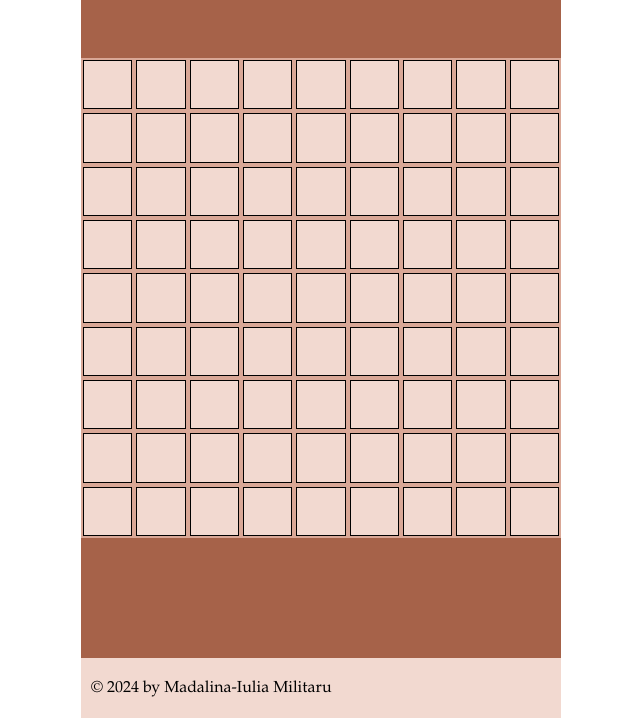
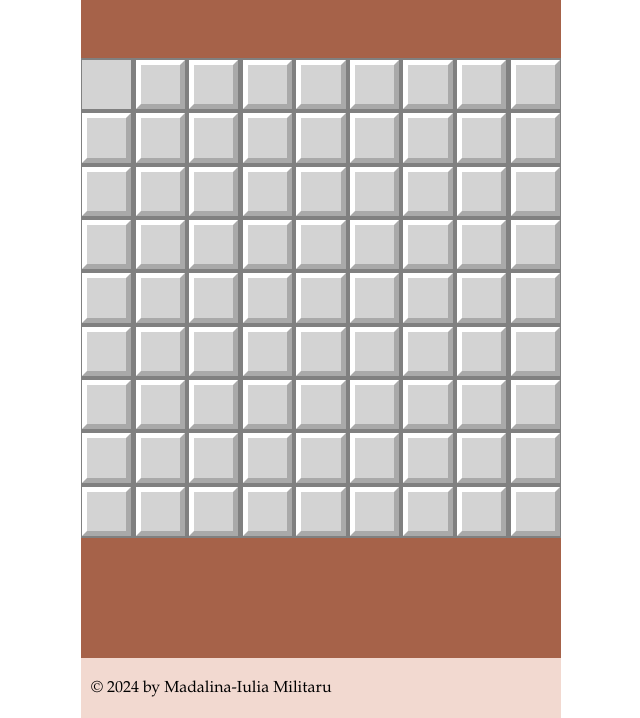
Before and after one commit to madalina2696/hse-it-minesweeper, a plain HTML site: page index.html in a window 1280 px wide. Shown: the part 122-840 px from the top of the page, without its empty margins (319-959 px from the left). Drawn offline with Linux system fonts and the light colour scheme.

Commit message:
cell colors

```diff
--- a/index.html
+++ b/index.html
@@ -23,86 +23,86 @@
       <div id="playfield">
         <!-- .cell*81 -->
         <div class="cell"></div>
-        <div class="cell"></div>
-        <div class="cell"></div>
-        <div class="cell"></div>
-        <div class="cell"></div>
-        <div class="cell"></div>
-        <div class="cell"></div>
-        <div class="cell"></div>
-        <div class="cell"></div>
-        <div class="cell"></div>
-        <div class="cell"></div>
-        <div class="cell"></div>
-        <div class="cell"></div>
-        <div class="cell"></div>
-        <div class="cell"></div>
-        <div class="cell"></div>
-        <div class="cell"></div>
-        <div class="cell"></div>
-        <div class="cell"></div>
-        <div class="cell"></div>
-        <div class="cell"></div>
-        <div class="cell"></div>
-        <div class="cell"></div>
-        <div class="cell"></div>
-        <div class="cell"></div>
-        <div class="cell"></div>
-        <div class="cell"></div>
-        <div class="cell"></div>
-        <div class="cell"></div>
-        <div class="cell"></div>
-        <div class="cell"></div>
-        <div class="cell"></div>
-        <div class="cell"></div>
-        <div class="cell"></div>
-        <div class="cell"></div>
-        <div class="cell"></div>
-        <div class="cell"></div>
-        <div class="cell"></div>
-        <div class="cell"></div>
-        <div class="cell"></div>
-        <div class="cell"></div>
-        <div class="cell"></div>
-        <div class="cell"></div>
-        <div class="cell"></div>
-        <div class="cell"></div>
-        <div class="cell"></div>
-        <div class="cell"></div>
-        <div class="cell"></div>
-        <div class="cell"></div>
-        <div class="cell"></div>
-        <div class="cell"></div>
-        <div class="cell"></div>
-        <div class="cell"></div>
-        <div class="cell"></div>
-        <div class="cell"></div>
-        <div class="cell"></div>
-        <div class="cell"></div>
-        <div class="cell"></div>
-        <div class="cell"></div>
-        <div class="cell"></div>
-        <div class="cell"></div>
-        <div class="cell"></div>
-        <div class="cell"></div>
-        <div class="cell"></div>
-        <div class="cell"></div>
-        <div class="cell"></div>
-        <div class="cell"></div>
-        <div class="cell"></div>
-        <div class="cell"></div>
-        <div class="cell"></div>
-        <div class="cell"></div>
-        <div class="cell"></div>
-        <div class="cell"></div>
-        <div class="cell"></div>
-        <div class="cell"></div>
-        <div class="cell"></div>
-        <div class="cell"></div>
-        <div class="cell"></div>
-        <div class="cell"></div>
-        <div class="cell"></div>
-        <div class="cell"></div>
+        <div class="cell covered"></div>
+        <div class="cell covered"></div>
+        <div class="cell covered"></div>
+        <div class="cell covered"></div>
+        <div class="cell covered"></div>
+        <div class="cell covered"></div>
+        <div class="cell covered"></div>
+        <div class="cell covered"></div>
+        <div class="cell covered"></div>
+        <div class="cell covered"></div>
+        <div class="cell covered"></div>
+        <div class="cell covered"></div>
+        <div class="cell covered"></div>
+        <div class="cell covered"></div>
+        <div class="cell covered"></div>
+        <div class="cell covered"></div>
+        <div class="cell covered"></div>
+        <div class="cell covered"></div>
+        <div class="cell covered"></div>
+        <div class="cell covered"></div>
+        <div class="cell covered"></div>
+        <div class="cell covered"></div>
+        <div class="cell covered"></div>
+        <div class="cell covered"></div>
+        <div class="cell covered"></div>
+        <div class="cell covered"></div>
+        <div class="cell covered"></div>
+        <div class="cell covered"></div>
+        <div class="cell covered"></div>
+        <div class="cell covered"></div>
+        <div class="cell covered"></div>
+        <div class="cell covered"></div>
+        <div class="cell covered"></div>
+        <div class="cell covered"></div>
+        <div class="cell covered"></div>
+        <div class="cell covered"></div>
+        <div class="cell covered"></div>
+        <div class="cell covered"></div>
+        <div class="cell covered"></div>
+        <div class="cell covered"></div>
+        <div class="cell covered"></div>
+        <div class="cell covered"></div>
+        <div class="cell covered"></div>
+        <div class="cell covered"></div>
+        <div class="cell covered"></div>
+        <div class="cell covered"></div>
+        <div class="cell covered"></div>
+        <div class="cell covered"></div>
+        <div class="cell covered"></div>
+        <div class="cell covered"></div>
+        <div class="cell covered"></div>
+        <div class="cell covered"></div>
+        <div class="cell covered"></div>
+        <div class="cell covered"></div>
+        <div class="cell covered"></div>
+        <div class="cell covered"></div>
+        <div class="cell covered"></div>
+        <div class="cell covered"></div>
+        <div class="cell covered"></div>
+        <div class="cell covered"></div>
+        <div class="cell covered"></div>
+        <div class="cell covered"></div>
+        <div class="cell covered"></div>
+        <div class="cell covered"></div>
+        <div class="cell covered"></div>
+        <div class="cell covered"></div>
+        <div class="cell covered"></div>
+        <div class="cell covered"></div>
+        <div class="cell covered"></div>
+        <div class="cell covered"></div>
+        <div class="cell covered"></div>
+        <div class="cell covered"></div>
+        <div class="cell covered"></div>
+        <div class="cell covered"></div>
+        <div class="cell covered"></div>
+        <div class="cell covered"></div>
+        <div class="cell covered"></div>
+        <div class="cell covered"></div>
+        <div class="cell covered"></div>
+        <div class="cell covered"></div>
       </div>
       <div id="buttons"></div>
       <footer>
--- a/styles.css
+++ b/styles.css
@@ -2,6 +2,9 @@
     --title-color: #A66249;
     --footer-color: #F2D9D0;
     --background-color: #D9A796;
+    --shadowsize: 5px;
+    --shadowcolor: darkgray;
+    --highlightcolor: white;
 }
 
 * {
@@ -58,7 +61,7 @@ footer {
 #playfield {
     height: 60vh;
     width: 60vh;
-    background-color: var(--background-color);
+    background-color: gray;
     display: flex;
     justify-content: space-between;
     align-items: center;
@@ -68,9 +71,17 @@ footer {
 .cell {
     height: calc((100% / 9) - 4px);
     width: calc((100% / 9) - 4px);
-    margin: 2px;
-    background-color: var(--footer-color);
-    border: 1px solid black;
+    margin: 1px;
+    background-color: lightgray;
+    border: var(--shadowsize) transparent solid;
     box-sizing: border-box;
     flex-shrink: 0;
 }
+
+.covered {
+    background-color: lightgrays;
+    border-top: var(--shadowsize) solid var(--highlightcolor);
+    border-left: var(--shadowsize) solid var(--highlightcolor);
+    border-bottom: var(--shadowsize) solid var(--shadowcolor);
+    border-right: var(--shadowsize) solid var(--shadowcolor);
+}
```
Also changed, not shown: images/symbols.svg (added).
